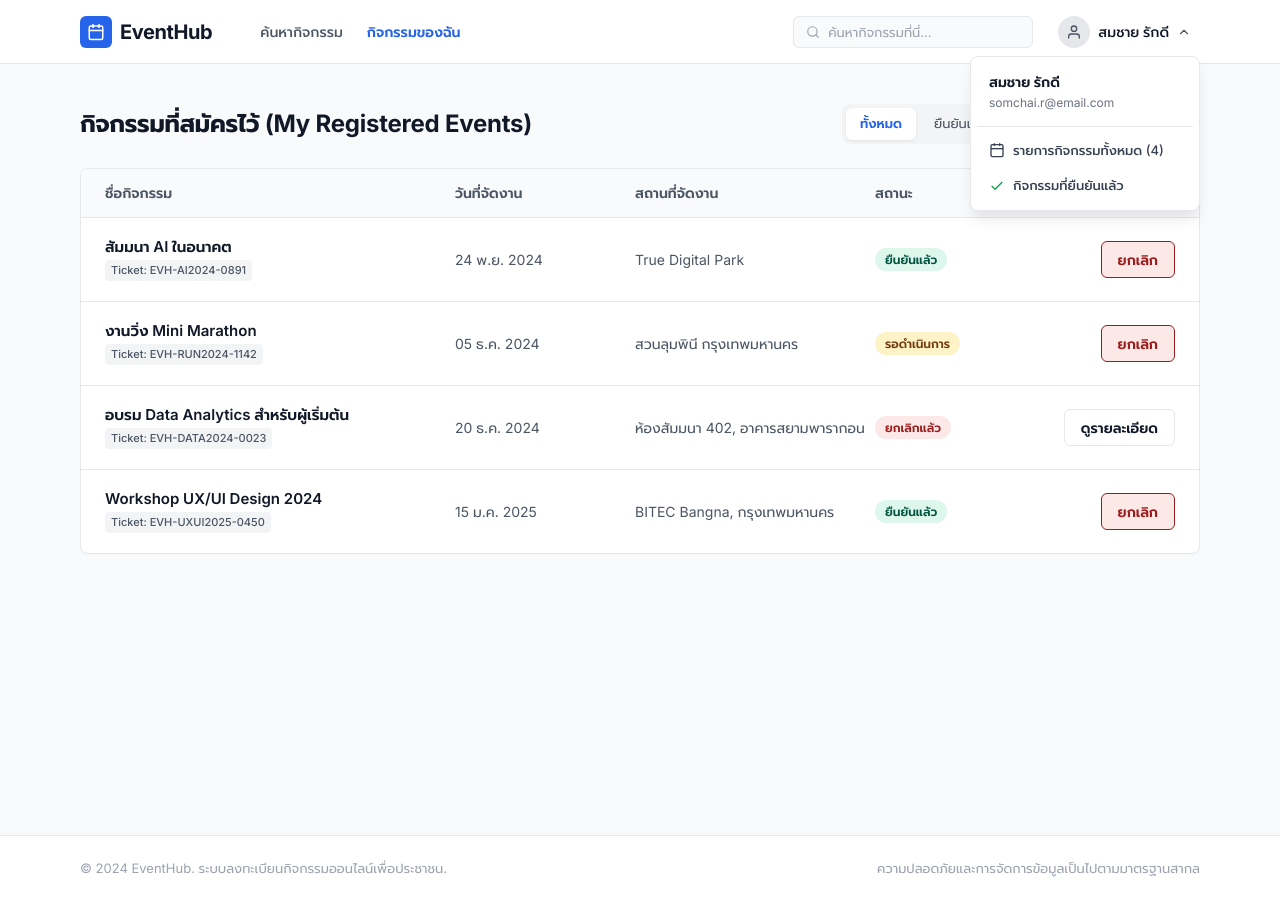
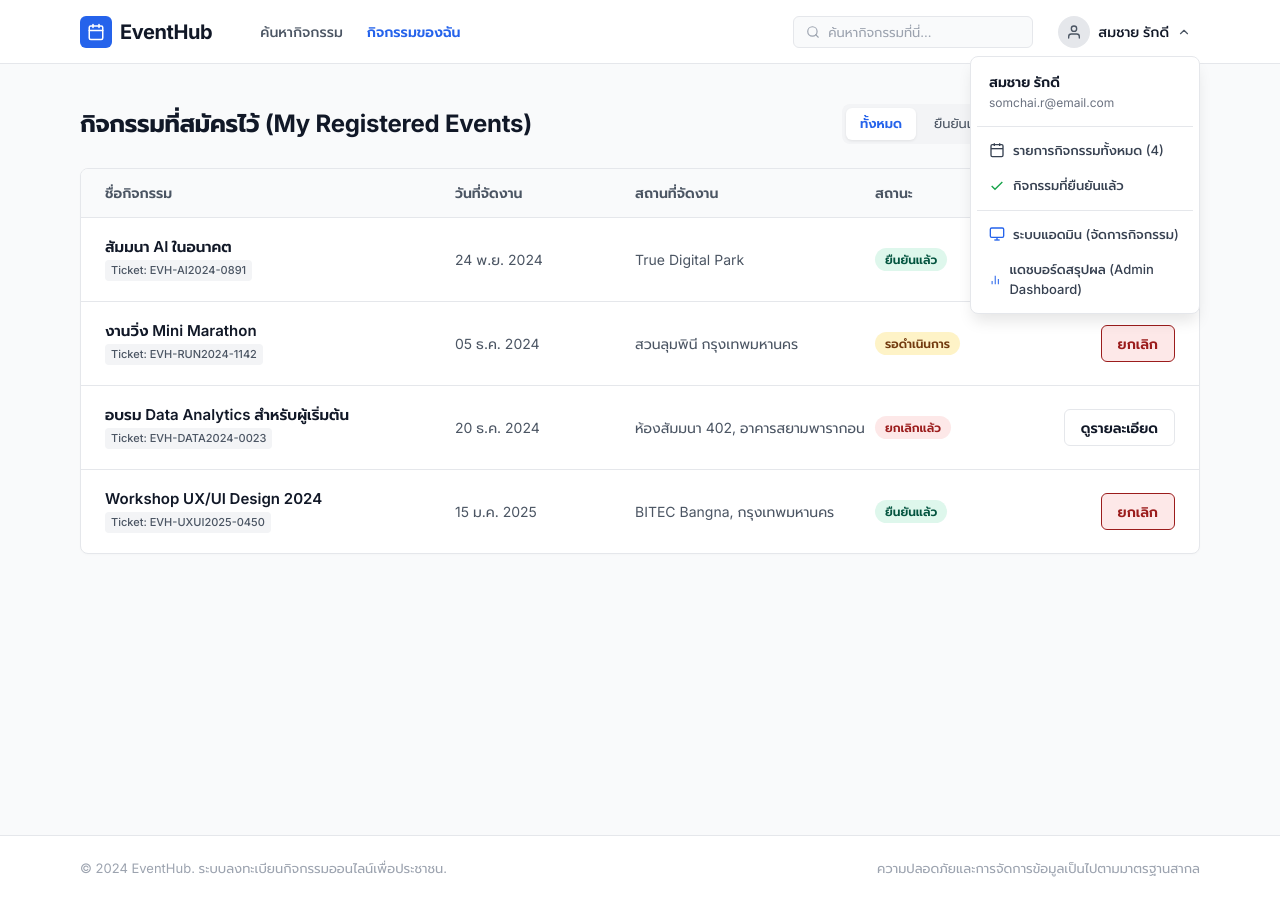
Before and after one commit to ntkzxv/EventRegistrationSystem, an Angular app: page / in a window 1280 px wide. Both pictures are taken after a click on the button "สมชาย รักดี". Built offline with nearby package versions, Linux system fonts and the light colour scheme.

Commit message:
แก้ page เปิดไม่ขึ้น

```diff
--- a/src/app/components/my-events/my-events.component.html
+++ b/src/app/components/my-events/my-events.component.html
@@ -93,6 +93,23 @@
               </svg>
               <span>กิจกรรมที่ยืนยันแล้ว</span>
             </button>
+            <div class="dropdown-divider"></div>
+            <a routerLink="/admin/events" class="dropdown-item" (click)="closeUserMenu()" style="text-decoration: none;">
+              <svg width="16" height="16" viewBox="0 0 24 24" fill="none" stroke="#2563EB" stroke-width="2">
+                <rect x="2" y="3" width="20" height="14" rx="2" ry="2"></rect>
+                <line x1="8" y1="21" x2="16" y2="21"></line>
+                <line x1="12" y1="17" x2="12" y2="21"></line>
+              </svg>
+              <span>ระบบแอดมิน (จัดการกิจกรรม)</span>
+            </a>
+            <a routerLink="/admin/dashboard" class="dropdown-item" (click)="closeUserMenu()" style="text-decoration: none;">
+              <svg width="16" height="16" viewBox="0 0 24 24" fill="none" stroke="#2563EB" stroke-width="2">
+                <line x1="18" y1="20" x2="18" y2="10"></line>
+                <line x1="12" y1="20" x2="12" y2="4"></line>
+                <line x1="6" y1="20" x2="6" y2="14"></line>
+              </svg>
+              <span>แดชบอร์ดสรุปผล (Admin Dashboard)</span>
+            </a>
           </div>
         }
       </div>
--- a/src/app/components/my-events/my-events.component.ts
+++ b/src/app/components/my-events/my-events.component.ts
@@ -1,7 +1,7 @@
 import { Component, computed, signal } from '@angular/core';
 import { CommonModule } from '@angular/common';
 import { FormsModule } from '@angular/forms';
-import { Router } from '@angular/router';
+import { Router, RouterLink } from '@angular/router';
 
 export interface MyEventItem {
   id: string;
@@ -23,7 +23,7 @@ interface ToastState {
 @Component({
   selector: 'app-my-events',
   standalone: true,
-  imports: [CommonModule, FormsModule],
+  imports: [CommonModule, FormsModule, RouterLink],
   templateUrl: './my-events.component.html',
   styleUrls: ['./my-events.component.css'],
 })
```
Also changed, not shown: src/app/app.routes.ts (+8 -0 lines).
